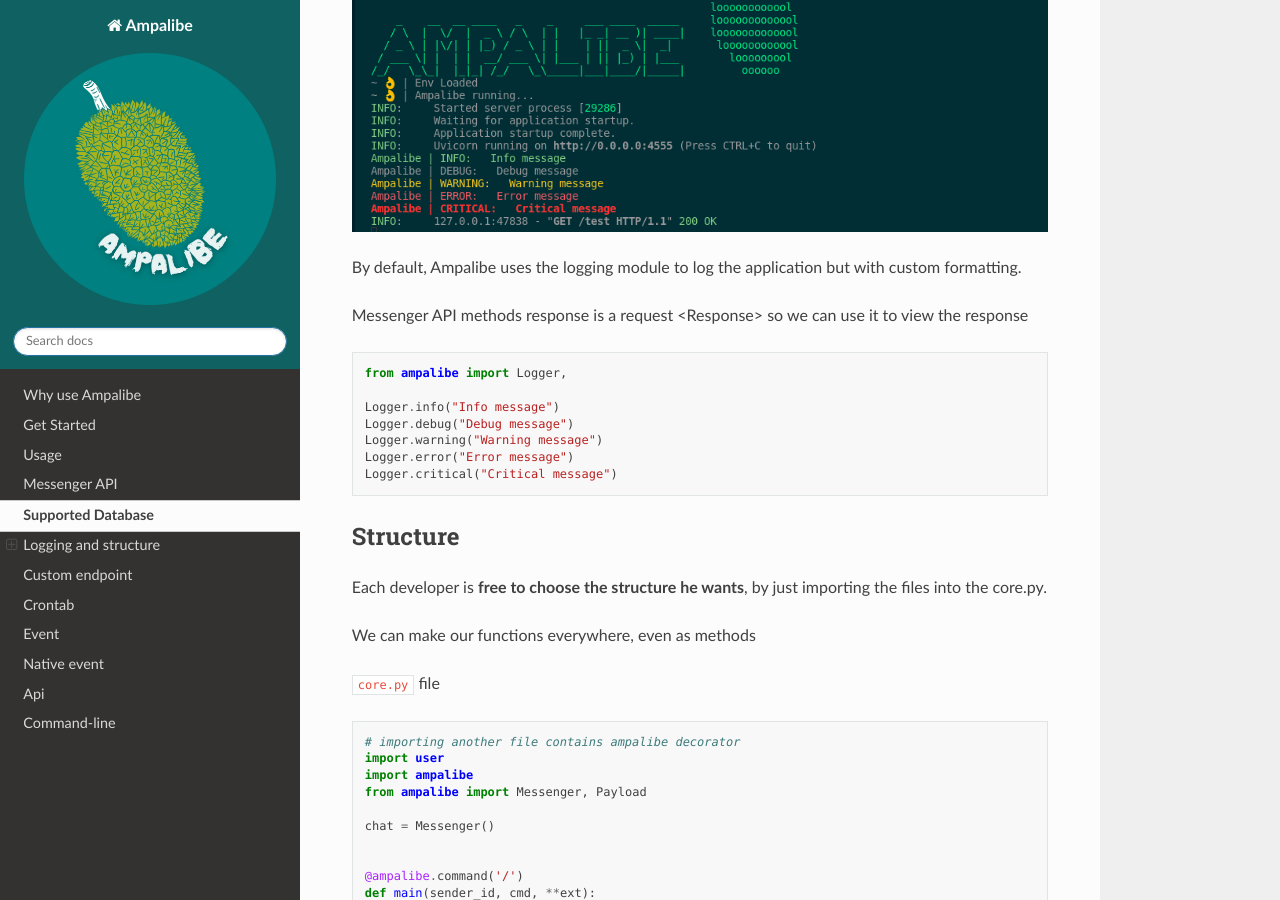
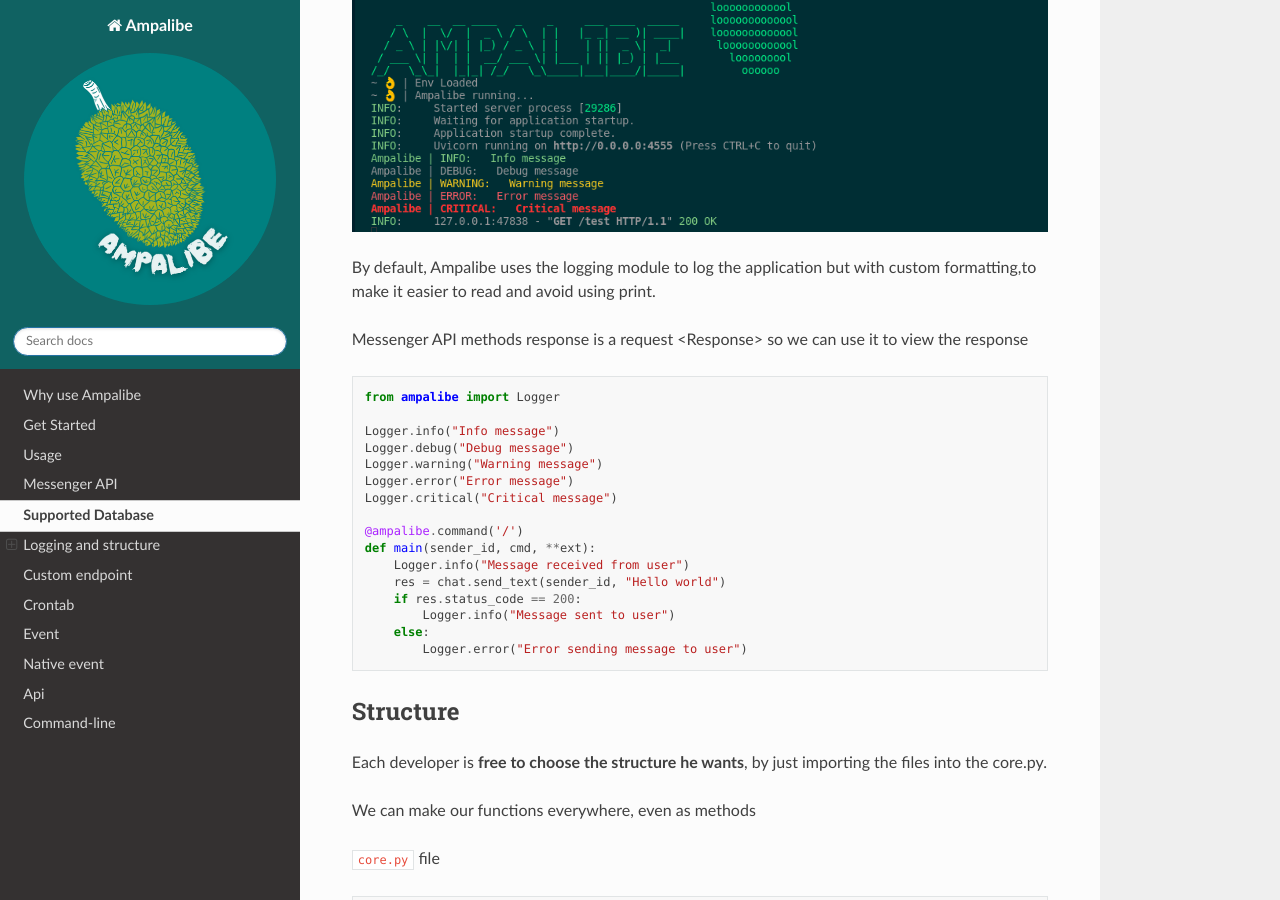
Before and after one commit to iTeam-S/Ampalibe, a Sphinx documentation site: the page built from docs/source/more.rst, in a window 1280 px wide and 900 px high, scrolled down 1464 px. Built offline with Sphinx 7.4.7 and the Read the Docs theme 2.0.0, drawn with Linux system fonts in a browser that asks for light colours.

Commit message:
[FIX] Code refactoring

```diff
--- a/docs/source/more.rst
+++ b/docs/source/more.rst
@@ -67,19 +67,29 @@
 --------
 .. image:: https://raw.githubusercontent.com/iTeam-S/Ampalibe/main/docs/source/_static/logger.png
 
-By default, Ampalibe uses the logging module to log the application but with custom formatting.
+By default, Ampalibe uses the logging module to log the application but with custom formatting,to
+make it easier to read and avoid using print.
 
 Messenger API methods response is a request <Response> so we can use it to view the response
 
 .. code-block:: python
 
-    from ampalibe import Logger,
+    from ampalibe import Logger
 
     Logger.info("Info message")
     Logger.debug("Debug message")
     Logger.warning("Warning message")
     Logger.error("Error message")
     Logger.critical("Critical message")
+
+    @ampalibe.command('/')
+    def main(sender_id, cmd, **ext):
+        Logger.info("Message received from user")
+        res = chat.send_text(sender_id, "Hello world")
+        if res.status_code == 200:
+            Logger.info("Message sent to user")
+        else:
+            Logger.error("Error sending message to user")
 
 
 Structure
```
Also changed, not shown: ampalibe/__init__.py (+7 -3 lines), 1 other file.
